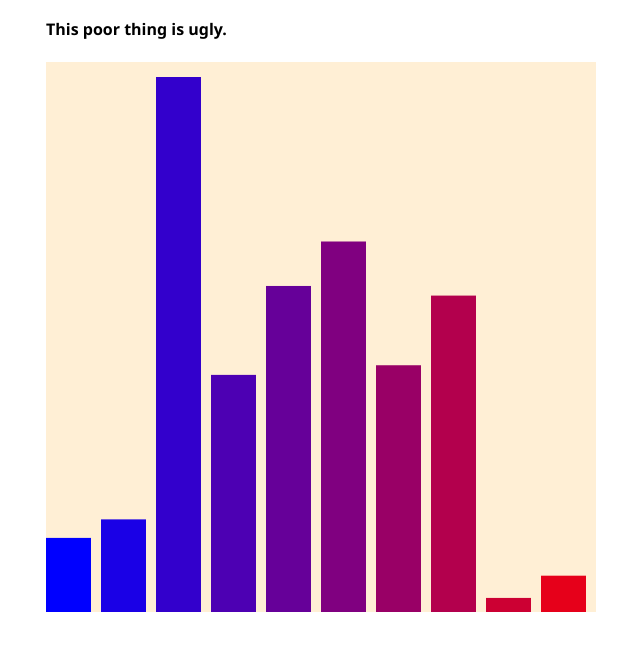
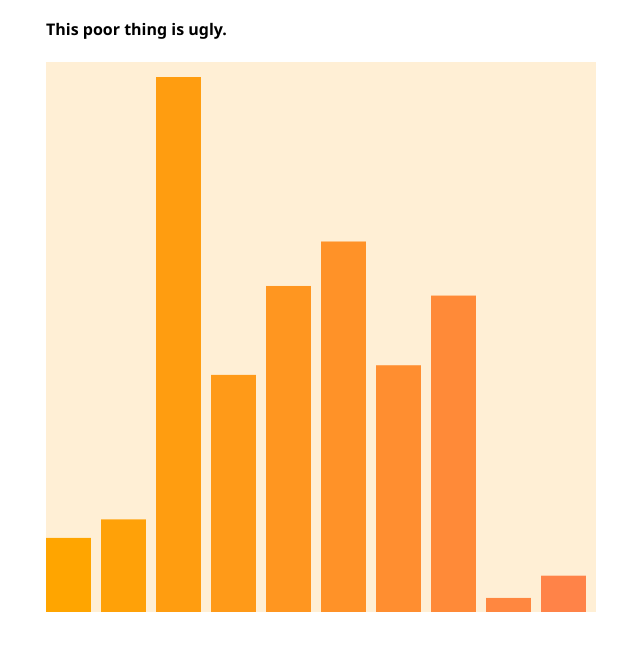
Before and after one commit to brazilnut2000/get-started-with-d3, a plain HTML site: page barchart.html in a window 1280 px wide. Shown: the part 154-804 px from the top of the page, without its empty margins (62-702 px from the left). Drawn offline with nearby package versions, Linux system fonts and the light colour scheme.

Commit message:
Tweak colors on svg barchart, publish and update readme

```diff
--- a/barchart.html
+++ b/barchart.html
@@ -41,7 +41,7 @@
 
         const colors = d3.scale.linear()
             .domain([0, myData.length])
-            .range(["blue", "red"])
+            .range(["orange", "coral"])
 
         const myChart = d3.select("#chart")
             .append("svg")
```
Also changed, not shown: 1 other file.
